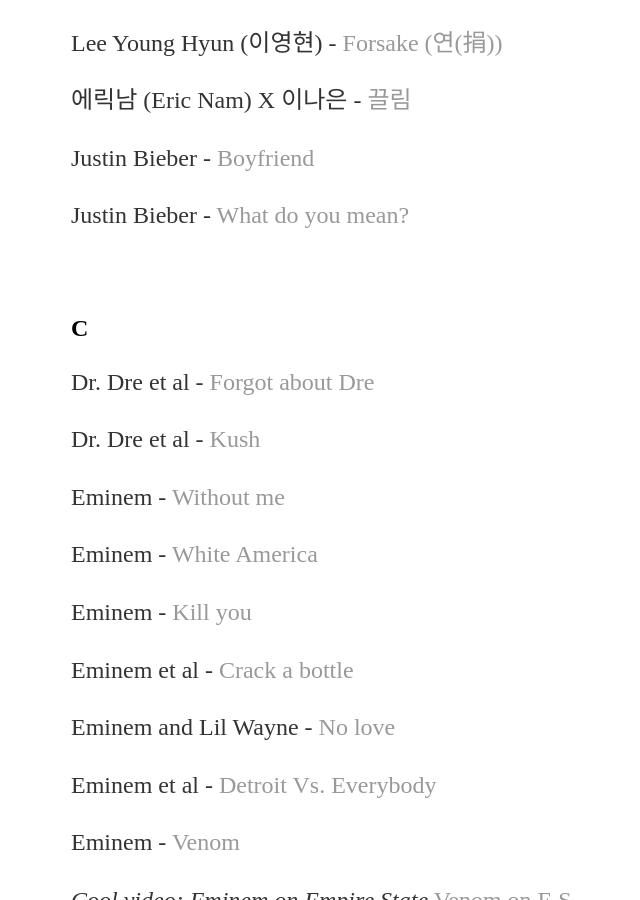
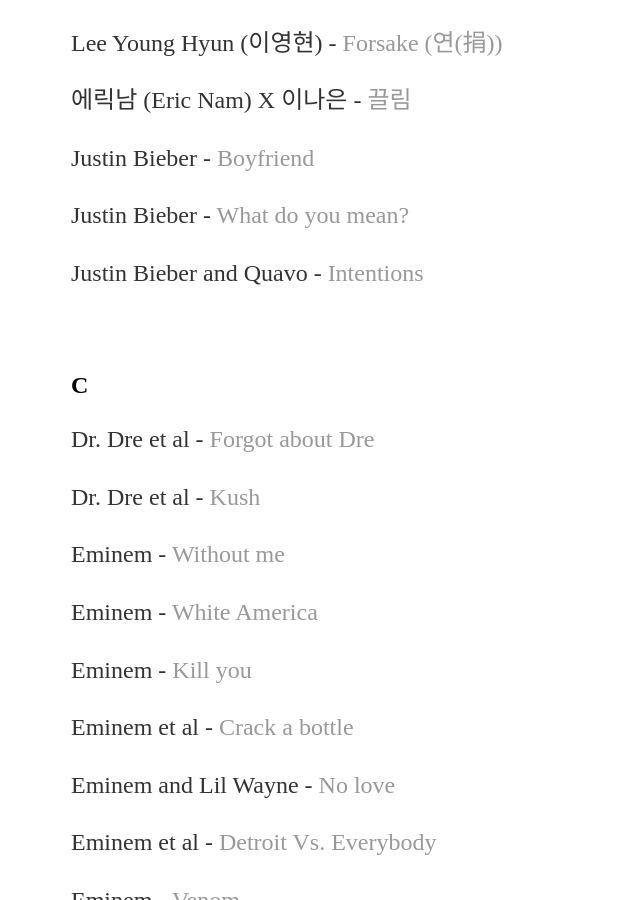
Before and after one commit to yjkweon24/yjkweon24.github.io, a Jekyll site: the page built from _posts/2018-10-23-songs-that-i-love.md, in a window 1280 px wide and 900 px high, scrolled down 7850 px. Shown: the whole window, without its empty margins (121-761 px from the left). Built offline with Jekyll 4.4.1, drawn with Linux system fonts in a browser that asks for light colours.

Commit message:
Update 2018-10-23-songs-that-i-love.md

```diff
--- a/_posts/2018-10-23-songs-that-i-love.md
+++ b/_posts/2018-10-23-songs-that-i-love.md
@@ -271,6 +271,8 @@
 
 Justin Bieber - [What do you mean?](https://www.youtube.com/watch?v=DK_0jXPuIr0)
 
+Justin Bieber and Quavo - [Intentions](https://www.youtube.com/watch?v=3AyMjyHu1bA)
+
 <br>
 
 ## C
```
